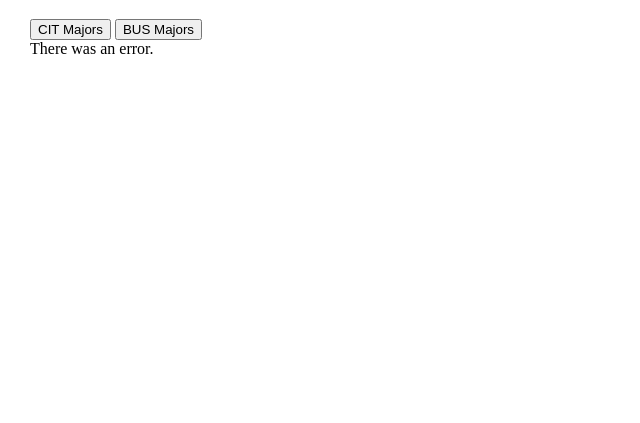
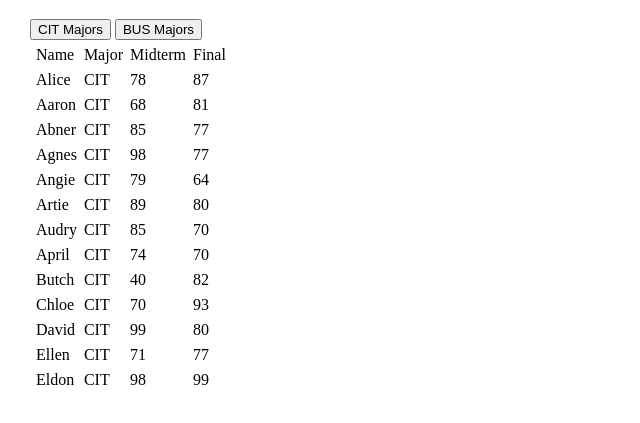
Before and after one commit to HTaylor-Des/homework, a plain HTML site: page index.html in a window 1280 px wide. Both pictures are taken after a click on the button "CIT Majors". Shown: the part 61-484 px from the top of the page, without its empty margins (0-640 px from the left). Drawn offline with Linux system fonts and the light colour scheme.

Commit message:
Update index.html

```diff
--- a/index.html
+++ b/index.html
@@ -24,13 +24,16 @@
 
             	var data = JSON.parse(request.responseText);
 
-            	if (request.status == 200 && data.major == "CIT") {
+            	if (request.status == 200) {
             		var CITcontents = "<table cellspacing='5'><tr><td>Name</td><td>Major</td><td>Midterm</td><td>Final</td></tr>"
-
-            		for(i = 0; i < data.length; i++) {
-                     	CITcontents += "<tr><td>" + data[i].name + "</td><td>" + data[i].major + "</td><td>" + data[i].midterm + "</td><td>" + data[i].final + "</td></tr>";
-                	}
-
+			citStudent = []
+            		for(i = 0; i < data.length; i++)
+				{
+				if(data[i].major == "CIT")
+					{
+                     			CITcontents += "<tr><td>" + data[i].name + "</td><td>" + data[i].major + "</td><td>" + data[i].midterm + "</td><td>" + data[i].final + "</td></tr>";
+                		}
+			}
                 	CITcontents += "</table>";
                 	document.querySelector('#result').innerHTML = CITcontents;
             	}
```
